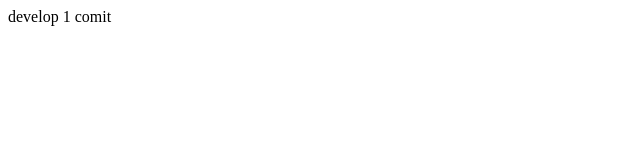
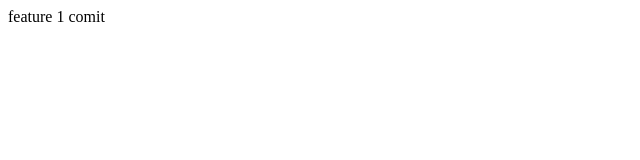
Before and after one commit to spangles-maldoune/practice, a plain HTML site: page index.html in a window 1280 px wide. Shown: the full height of the page, 0-640 px from the left. Drawn offline with Linux system fonts and the light colour scheme.

Commit message:
feature 1

```diff
--- a/index.html
+++ b/index.html
@@ -6,7 +6,7 @@
    <title>Git test</title>
 </head>
 <body>
-   <div>develop 1 comit</div>
+   <div>feature 1 comit</div>
 
 </body>
 </html>
```
